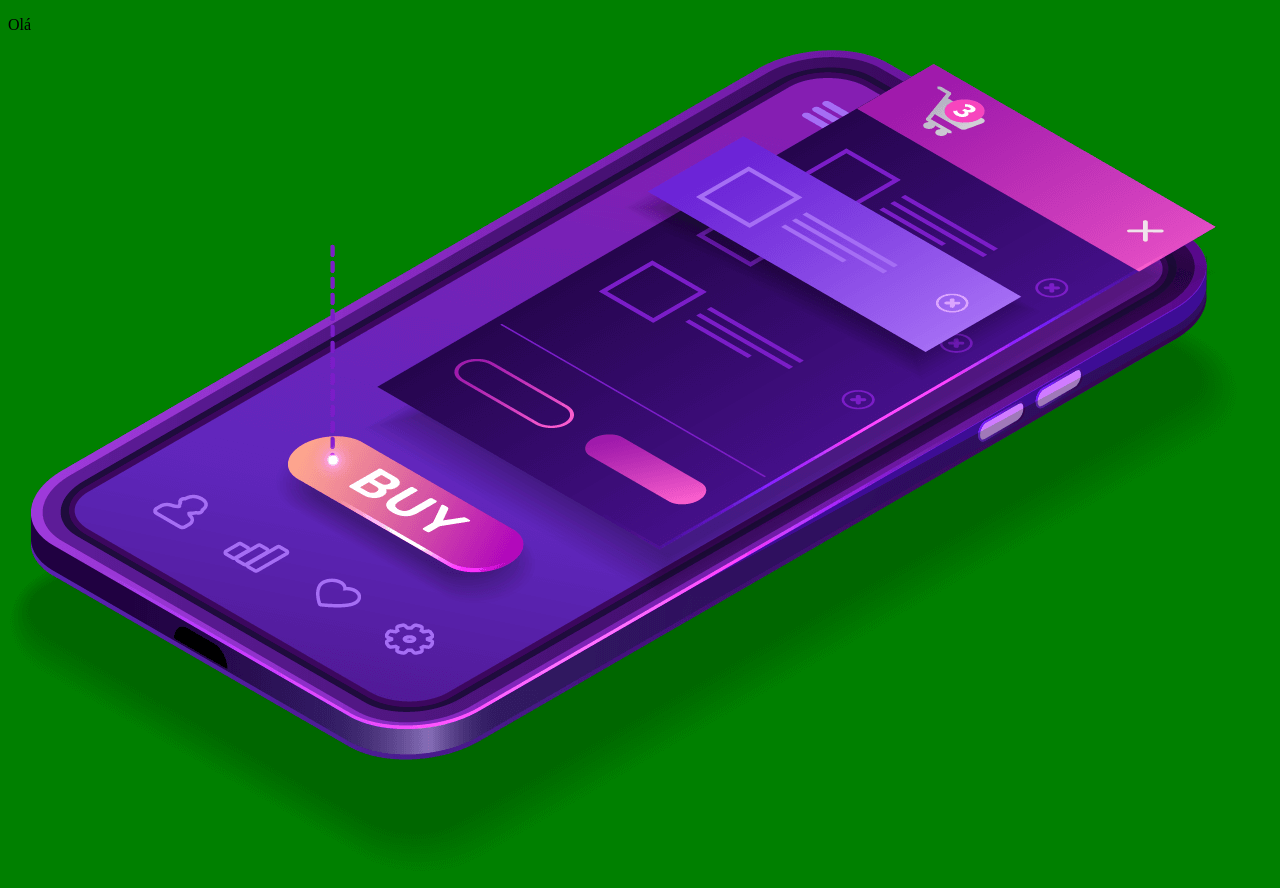
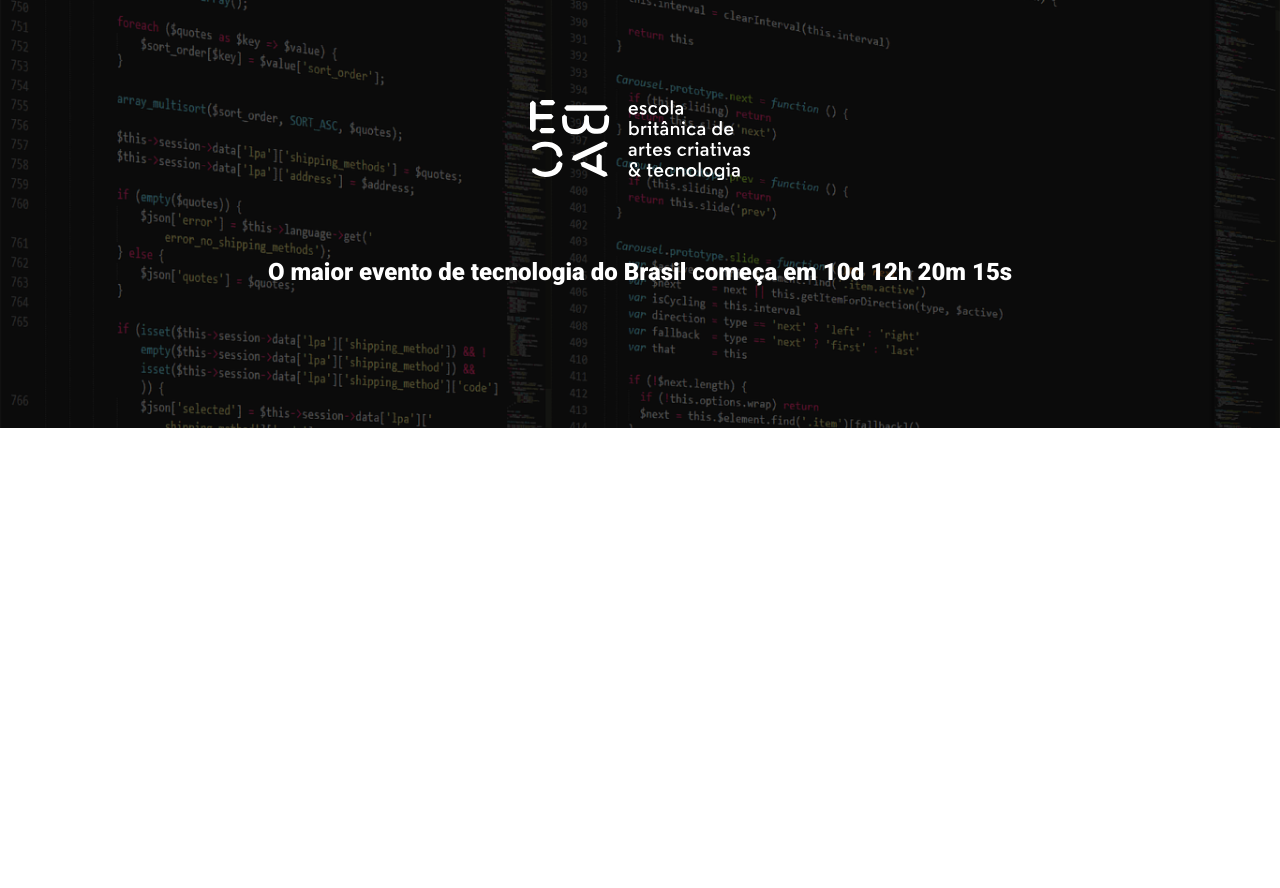
Before and after one commit to atilawfonseca/ebac_modulo_22, a website built with Parcel: page src/index.html in a window 1280 px wide. After the commit the page ends 800 px from the top, so only its background shows below. Built offline with nearby package versions, Linux system fonts and the light colour scheme.

Commit message:
finalizando o hero

```diff
--- a/configuracoes.txt
+++ b/configuracoes.txt
@@ -4,3 +4,6 @@ npm i --save-dev parcel
 
 para configurar a compressão das imagens precisa configurar um json
 no nosso caso foi configurado em sharp.config.json
+
+link figma:
+https://www.figma.com/file/wRVpL5wgA43WTPziQNy4Th/EBAC-TECH-TALKS?type=design&node-id=0-1&mode=design
--- a/src/index.html
+++ b/src/index.html
@@ -3,13 +3,22 @@
 <head>
     <meta charset="UTF-8">
     <meta name="viewport" content="width=device-width, initial-scale=1.0">
-    <title>pro</title>
+    <title>EBAC Tech Talks</title>
+    <link rel="preconnect" href="https://fonts.googleapis.com">
+    <link rel="preconnect" href="https://fonts.gstatic.com" crossorigin>
+    <link href="https://fonts.googleapis.com/css2?family=Roboto:ital,wght@0,100;0,300;0,400;0,500;0,700;0,900;1,100;1,300;1,400;1,500;1,700;1,900&display=swap" rel="stylesheet">
     <link rel="stylesheet" href="styles/main.scss">
 
 </head>
 <body>
-    <p>Olá</p>
-    <img src="img/ui-ux.png" alt="">
+    <header class="hero">
+        <div class="container">
+            <img class="hero__img" src="img/ebac_logo.svg" alt="EBAC">
+            <p class="hero__text">
+                O maior evento de tecnologia do Brasil começa em 10d 12h 20m 15s
+            </p>
+        </div>
+    </header>
 
     <script src="script/main.js" ></script>
 </body>
--- /dev/null
+++ b/src/styles/_hero.scss
@@ -0,0 +1,56 @@
+.hero {
+    padding-top: 100px;
+    padding-bottom: 64px;
+    background: url('../img/fundo.png');
+    background-repeat: no-repeat;
+    background-size: cover;
+    position: relative;
+
+    .container {
+        position: relative;
+    }
+
+    &::before {
+        top: 0px;
+        left: 0px;
+        background-color: black;
+        height: 100%;
+        width: 100%;
+        position: absolute;
+        content: '';
+        opacity: 60%;
+    }
+
+    &__img {
+        margin: 64px;
+        margin-bottom: 64px;
+        height: 80px;
+        margin: 0 auto;
+        display: block;
+    }
+
+    &__text {
+        margin-top: 64px;
+        margin-bottom: 64px;
+        color: white;
+        line-height: 56px;
+        font-weight: 800;
+        text-align: center;
+        font-size: 1.5em;
+    }
+
+    @media screen and (max-width: 640px) {
+
+        padding: 40px 0px;
+
+        &__img {
+            height: 24px;
+        }
+        &__text {
+            font-size: 22px;
+            line-height: 24px;
+            margin: 24px 0px;
+        }
+    }
+
+}
--- /dev/null
+++ b/src/styles/_reset.scss
@@ -0,0 +1,6 @@
+*{
+    margin: 0;
+    padding: 0;
+    font-family: "Roboto", sans-serif;
+    color: white;
+}
--- a/src/styles/main.scss
+++ b/src/styles/main.scss
@@ -1,3 +1,15 @@
-body {
-    background-color: green;
+@use 'reset';
+@use 'hero';
+
+.container {
+    max-width: 960px;
+    margin: 0px auto;
+    width: 100%;
+
+    @media screen and (max-width:640px) {
+        width: 80%;
+    }
+    @media screen and (max-width:1024px){
+        width: 90%;
+    }
 }
```
